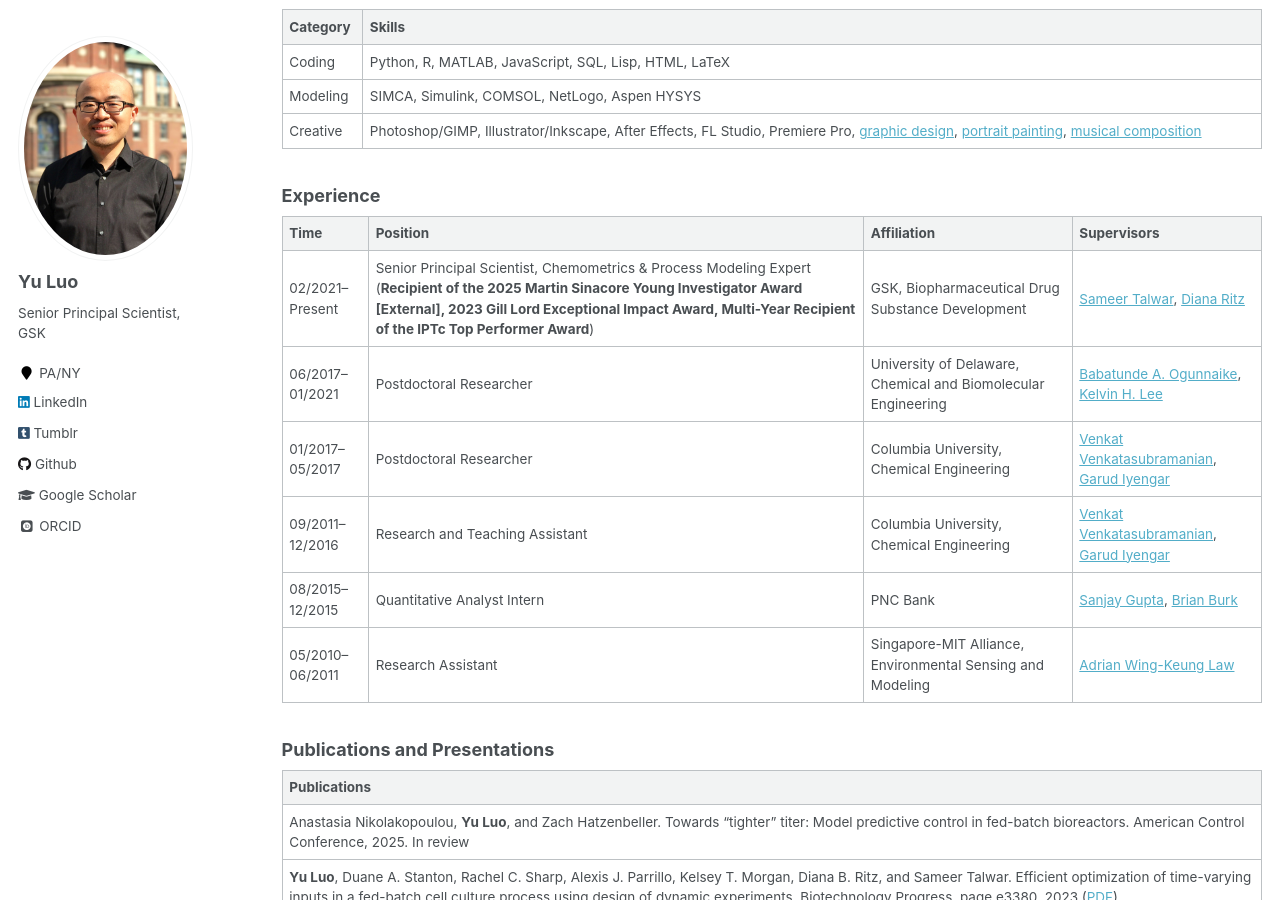
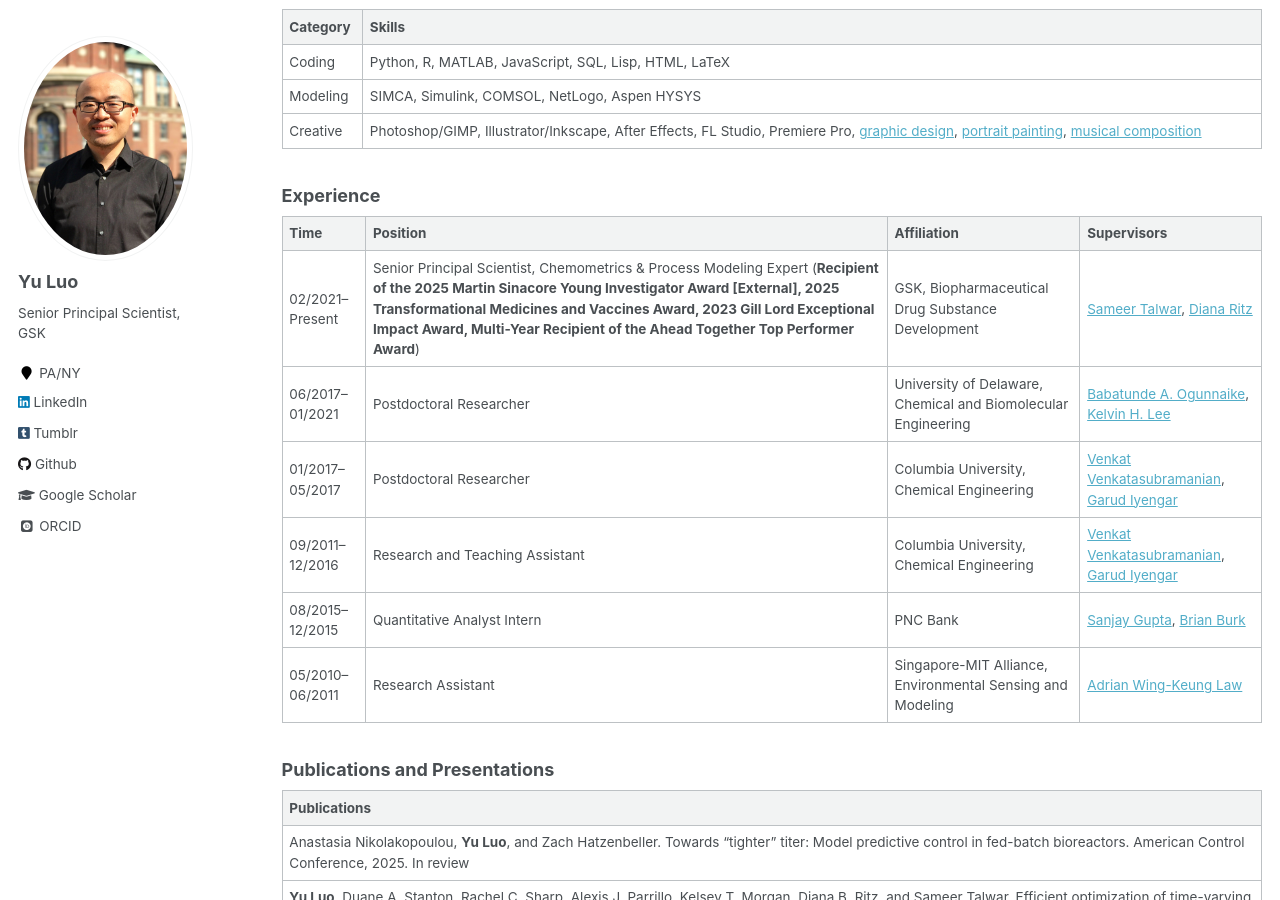
Before and after one commit to l16cn/l16cn.github.io, a Jekyll site: the page built from _pages/experience.md, in a window 1280 px wide and 900 px high, scrolled down 490 px. Built offline with Jekyll 4.4.1, drawn with Linux system fonts in a browser that asks for light colours; some web fonts are replaced.

Commit message:
cv update

```diff
--- a/_pages/experience.md
+++ b/_pages/experience.md
@@ -35,7 +35,7 @@
 
 |Time|Position|Affiliation|Supervisors|
 |:-|:-|:-|:-|
-|02/2021–Present|Senior Principal Scientist, Chemometrics & Process Modeling Expert (**Recipient of the 2025 Martin Sinacore Young Investigator Award [External], 2023 Gill Lord Exceptional Impact Award, Multi-Year Recipient of the IPTc Top Performer Award**)|GSK, Biopharmaceutical Drug Substance Development|[Sameer Talwar](https://scholar.google.com/citations?user=KiDvjeYAAAAJ&hl=en), [Diana Ritz](https://www.linkedin.com/in/diana-b-ritz/)|
+|02/2021–Present|Senior Principal Scientist, Chemometrics & Process Modeling Expert (**Recipient of the 2025 Martin Sinacore Young Investigator Award [External], 2025 Transformational Medicines and Vaccines Award, 2023 Gill Lord Exceptional Impact Award, Multi-Year Recipient of the Ahead Together Top Performer Award**)|GSK, Biopharmaceutical Drug Substance Development|[Sameer Talwar](https://scholar.google.com/citations?user=KiDvjeYAAAAJ&hl=en), [Diana Ritz](https://www.linkedin.com/in/diana-b-ritz/)|
 |06/2017–01/2021|Postdoctoral Researcher|University of Delaware, Chemical and Biomolecular Engineering|[Babatunde A. Ogunnaike](https://yuluo.me/bao-website/), [Kelvin H. Lee](https://leelab.org)|
 |01/2017–05/2017|Postdoctoral Researcher|Columbia University, Chemical Engineering|[Venkat Venkatasubramanian](https://cris.cheme.columbia.edu), [Garud Iyengar](https://ieor.columbia.edu/faculty/garud-iyengar)|
 |09/2011–12/2016|Research and Teaching Assistant|Columbia University, Chemical Engineering|[Venkat Venkatasubramanian](https://cris.cheme.columbia.edu), [Garud Iyengar](https://ieor.columbia.edu/faculty/garud-iyengar)|
```
Also changed, not shown: 1 other file.
